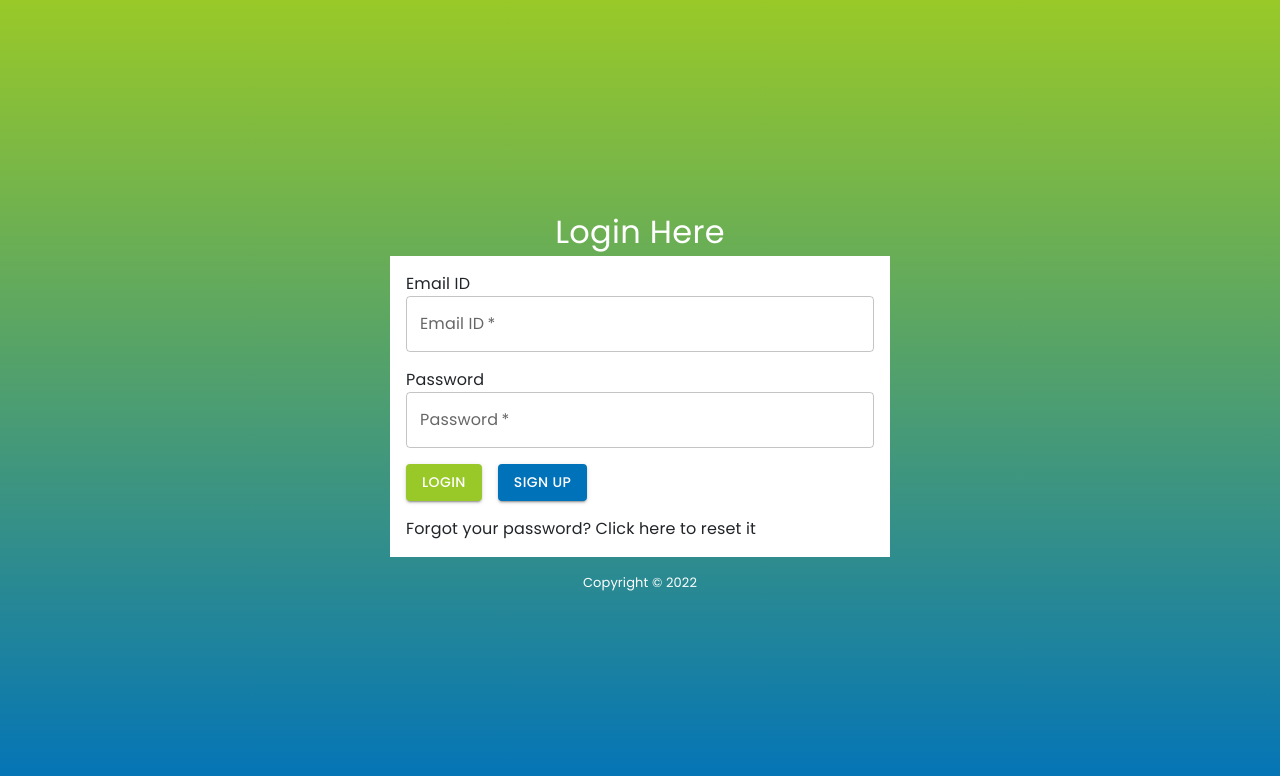
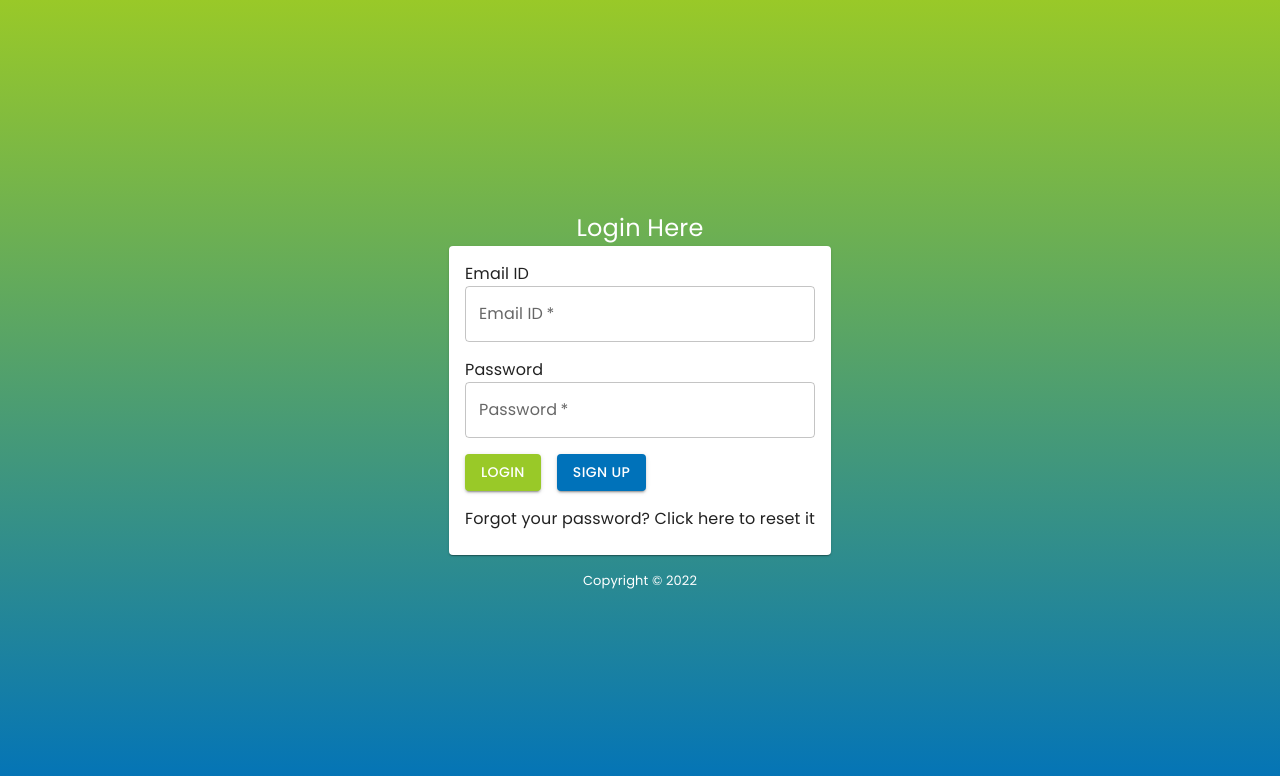
Before and after one commit to ShanuVashista/efiletoday, a Next.js app: page /login in a window 1280 px wide. Shown: the top 776 px of the page. Built offline with nearby package versions, Linux system fonts and the light colour scheme.

Commit message:
new pages

```diff
--- a/components/Login.tsx
+++ b/components/Login.tsx
@@ -1,4 +1,4 @@
-import {Grid, Typography, TextField, Button, Box} from "@mui/material";
+import {CardContent, Grid, Typography, Card, TextField, Button} from "@mui/material";
 import * as React from "react";
 import Link from "next/link";
 
@@ -7,12 +7,13 @@ const Login = () => {
         <>
             <Grid container direction="column">
                 <Grid container justifyContent="center">
-                    <Typography color="white" fontWeight="normal" fontSize="xx-large">
+                    <Typography color="white" fontWeight="normal" fontSize="x-large">
                     Login Here
                     </Typography>
                 </Grid>
                 <Grid container>
-                    <Box minWidth={500} style={{backgroundColor: "white"}} className="p-3 pb-2">
+                    <Card>
+                        <CardContent>
                             <Grid item className="mb-3">
                                 <Typography>Email ID</Typography>
                                 <TextField
@@ -20,7 +21,7 @@ const Login = () => {
                                     required
                                     id="outlined-required"
                                     label="Email ID"
-                                fullWidth
+                                    style={{width: 350}}
                                 />
                             </Grid>
                             <Grid item>
@@ -30,7 +31,7 @@ const Login = () => {
                                     required
                                     id="outlined-required"
                                     label="Password"
-                                fullWidth
+                                    style={{width: 350}}
                                 />
                             </Grid>
                             <Grid item>
@@ -44,10 +45,11 @@ const Login = () => {
                                     >Sign Up</Button>
                                 </Link>
                             </Grid>
-                        <Grid item className="mb-2">
+                            <Grid item>
                                 <Typography>Forgot your password? <Link href="/forgotPassword"><a>Click here to reset it</a></Link></Typography>
                             </Grid>
-                    </Box>
+                        </CardContent>
+                    </Card>
                 </Grid>
                 <Grid container justifyContent="center" className="mt-3">
                     <Typography color="white" fontSize="small">Copyright &#169; 2022</Typography>
--- a/components/ResetPassword.tsx
+++ b/components/ResetPassword.tsx
@@ -7,12 +7,12 @@ const ResetPassword = () => {
         <>
             <Grid container direction="column">
                 <Grid container justifyContent="center">
-                    <Typography color="white" fontWeight="normal" fontSize="xx-large">
+                    <Typography color="white" fontWeight="normal" fontSize="x-large">
                         Reset Password
                     </Typography>
                 </Grid>
                 <Grid container>
-                    <Box minWidth={500} style={{backgroundColor: "white"}} className="p-3 pb-2">
+                    <Box minWidth={300} style={{backgroundColor: "white"}} className="p-3 pb-2">
                         <Grid item>
                             <Typography>New Password</Typography>
                             <TextField
```
Also changed, not shown: components/ForgotPassword.tsx (+5 -3 lines), components/SignUp.tsx (+7 -5 lines). Lines whose indentation alone changed are shown as unchanged.
